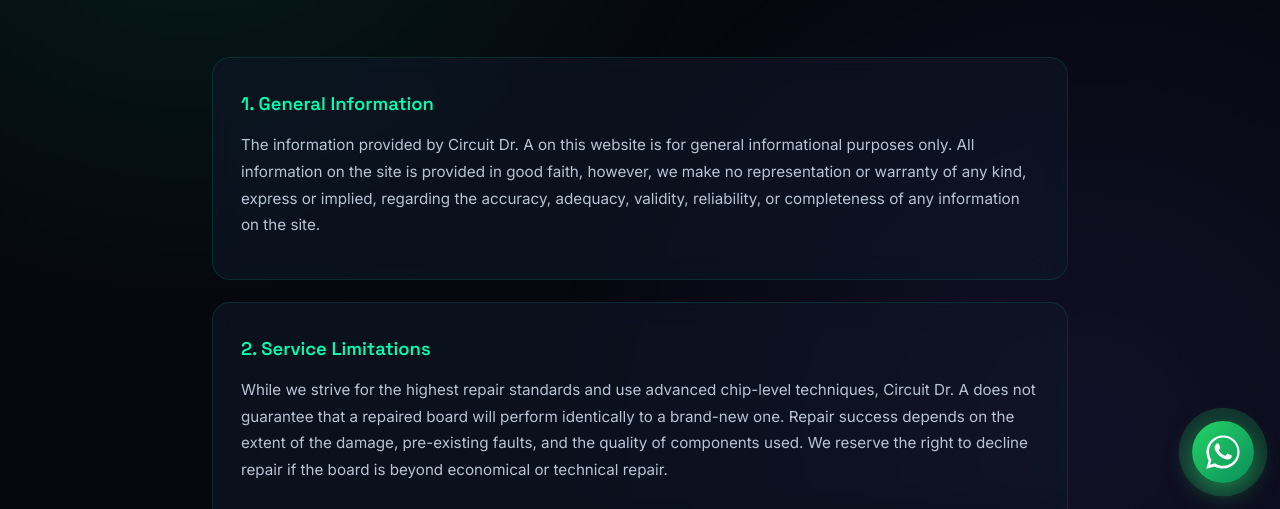
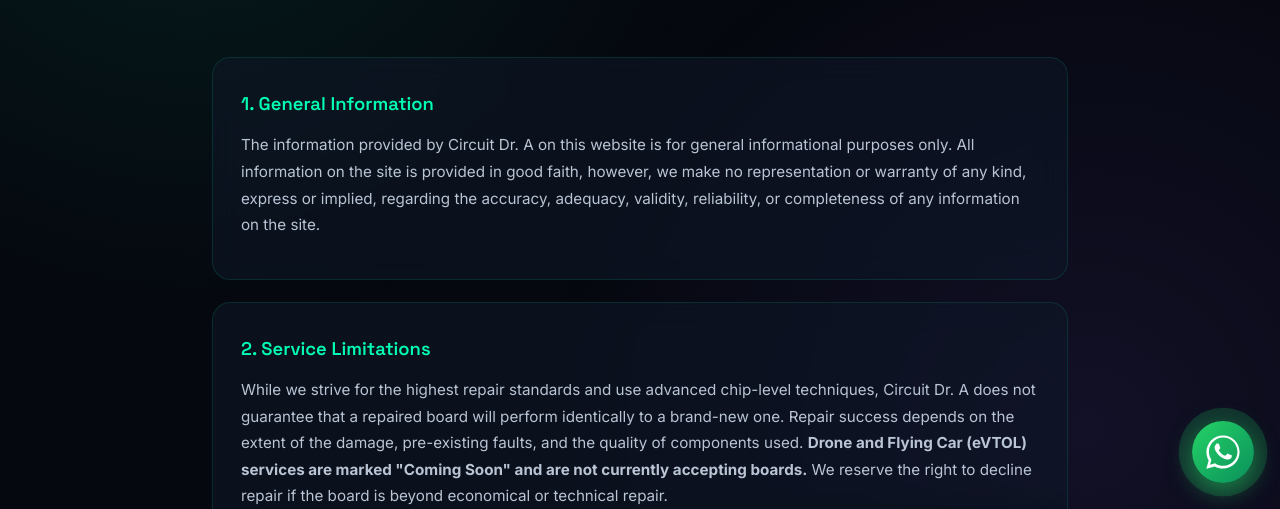
Before and after one commit to iamamaldas/circuitdra, a plain HTML site: page disclaimer.html in a window 1280 px wide. Shown: the part 291-800 px from the top of the page. Drawn offline with Linux system fonts and the light colour scheme.

Commit message:
Update Service Limitations with new service note
Added a note about Drone and Flying Car services being 'Coming Soon' in the Service Limitations section.

```diff
--- a/disclaimer.html
+++ b/disclaimer.html
@@ -135,7 +135,7 @@
 <section class="content">
   <div class="container">
     <div class="card"><h2>1. General Information</h2><p>The information provided by Circuit Dr. A on this website is for general informational purposes only. All information on the site is provided in good faith, however, we make no representation or warranty of any kind, express or implied, regarding the accuracy, adequacy, validity, reliability, or completeness of any information on the site.</p></div>
-    <div class="card"><h2>2. Service Limitations</h2><p>While we strive for the highest repair standards and use advanced chip-level techniques, Circuit Dr. A does not guarantee that a repaired board will perform identically to a brand-new one. Repair success depends on the extent of the damage, pre-existing faults, and the quality of components used. We reserve the right to decline repair if the board is beyond economical or technical repair.</p></div>
+    <div class="card"><h2>2. Service Limitations</h2><p>While we strive for the highest repair standards and use advanced chip-level techniques, Circuit Dr. A does not guarantee that a repaired board will perform identically to a brand-new one. Repair success depends on the extent of the damage, pre-existing faults, and the quality of components used. <strong>Drone and Flying Car (eVTOL) services are marked "Coming Soon" and are not currently accepting boards.</strong> We reserve the right to decline repair if the board is beyond economical or technical repair.</p></div>
     <div class="card"><h2>3. External Links Disclaimer</h2><p>Our website may contain links to other websites or content belonging to or originating from third parties (such as WhatsApp). Such external links are not investigated, monitored, or checked for accuracy, adequacy, validity, reliability, availability, or completeness by us.</p></div>
     <div class="card"><h2>4. Limitation of Liability</h2><p>Under no circumstance shall we have any liability to you for any loss or damage of any kind incurred as a result of the use of the site or reliance on any information provided on the site. Your use of the site and your reliance on any information on the site is solely at your own risk.</p><p>Furthermore, we are not liable for any secondary damage to other components or devices resulting from pre-existing faults in the board sent for repair.</p></div>
     <div class="card"><h2>5. Consent</h2><p>By using our website, you hereby consent to our disclaimer and agree to its terms.</p></div>
```
